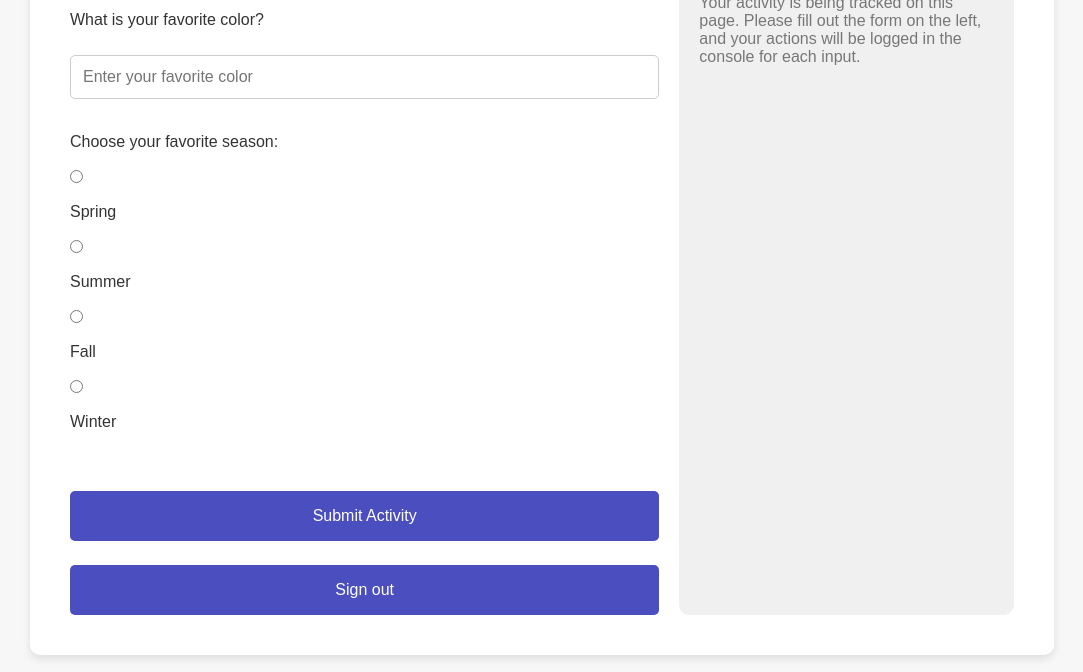
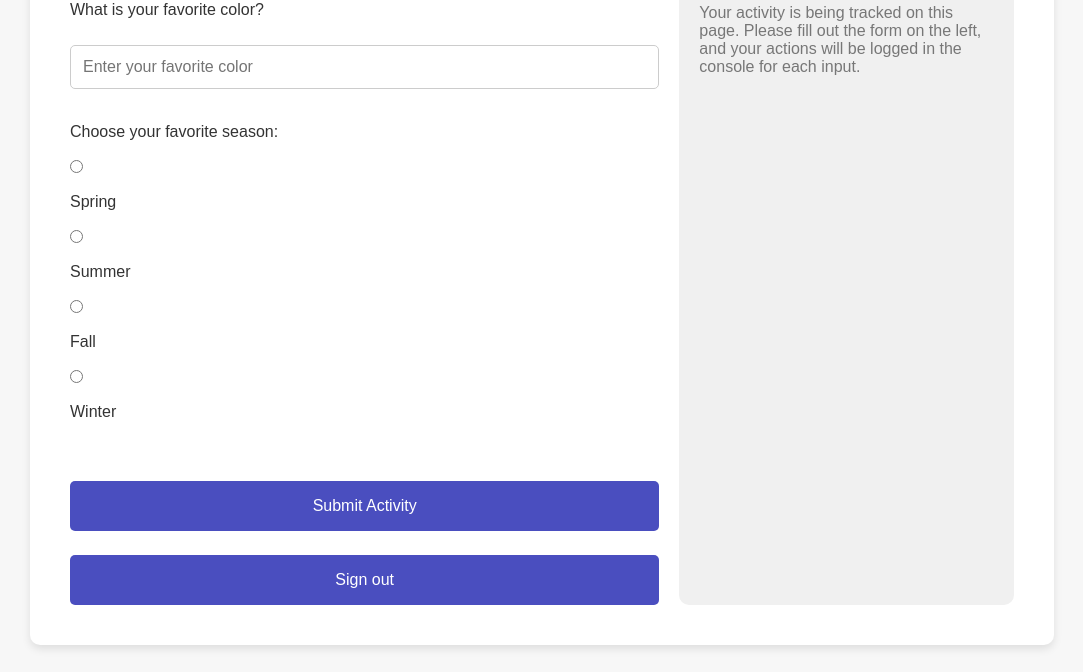
Before and after one commit to Sophiek9h/Scetru-Test, a plain HTML site: page home.html in a window 1280 px wide. Shown: the part 128-800 px from the top of the page, without its empty margins (98-1181 px from the left). Drawn offline with Linux system fonts and the light colour scheme; sample sign-in values are in the browser's storage.

Commit message:
small change

```diff
--- a/styles.css
+++ b/styles.css
@@ -177,10 +177,6 @@ button:hover {
     border-radius: 10px;
 }
 
-#activity-form{
-    padding-top: 20px;
-}
-
 
 /* Media Query for screen sizes 700px and below */
 @media (max-width: 800px) {
```
Also changed, not shown: index.html (+1 -1 lines).
